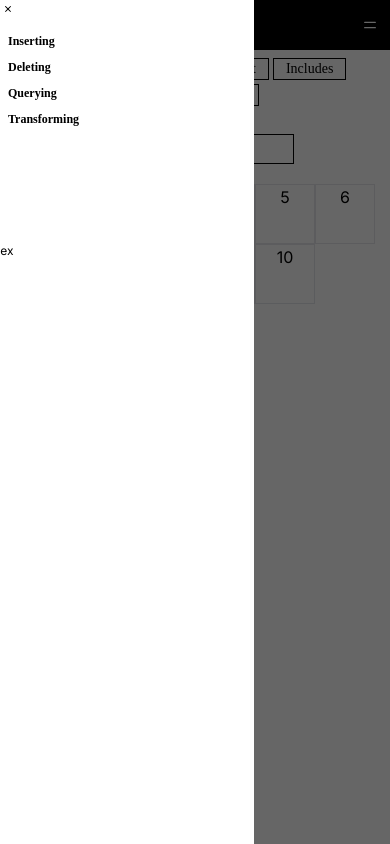
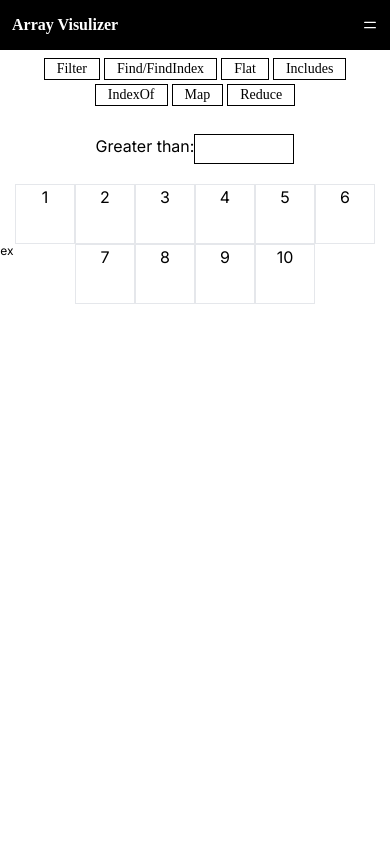
Before and after one commit to JaimeenMakavana/Array-Visulizer, a Next.js app: page /query in a window 390 px wide. Built offline with nearby package versions, Linux system fonts and the light colour scheme; a web font is replaced by a local one.

Commit message:
map method added

```diff
--- a/src/app/query/page.tsx
+++ b/src/app/query/page.tsx
@@ -6,6 +6,7 @@ import FlatComponent from "@/components/Querying/FlatComponent";
 import IncludeComponent from "@/components/Querying/IncludeCompo";
 import IndexOfComponent from "@/components/Querying/IndexOfComponent";
 import MapComponent from "@/components/Querying/MapComponent";
+import ReduceComponent from "@/components/Querying/ReduceComp";
 import React, { useState } from "react";
 
 const Page = () => {
@@ -74,6 +75,9 @@ const Page = () => {
     { label: 9, isMapped: false },
     { label: 10, isMapped: false },
   ]);
+
+  const [ReduceArr, setReduceArr] = useState([1, 2, 3, 4, 5, 6, 7, 8, 9, 10]);
+  console.log("ReduceArr::: ", ReduceArr);
 
   // ---handle filter------//
   const handleFilter = () => {
@@ -162,6 +166,19 @@ const Page = () => {
     }
   };
 
+  // --- handleReduce --- //
+  const handleReduce = () => {
+    setQueryMethod("reduce");
+    if (QueryMethod === "reduce" && ReduceArr.length > 1) {
+      const newArr: any = ReduceArr.reduce((acc: any, ini: any) => {
+        return acc + ini;
+      }, 0);
+      setReduceArr(newArr);
+    } else if (QueryMethod === "reduce" && ReduceArr.length === 0) {
+      setReduceArr([1, 2, 3, 4, 5, 6, 7, 8, 9, 10]);
+    }
+  };
+
   return (
     <div className="h-full overflow-y-auto">
       <div className=" flex flex-wrap py-2 gap-1 justify-center px-5">
@@ -171,6 +188,7 @@ const Page = () => {
         <Button name="Includes" handleClick={handleInclude} />
         <Button name="IndexOf" handleClick={handleIndexOf} />
         <Button name="Map" handleClick={handleMap} />
+        <Button name="Reduce" handleClick={handleReduce} />
       </div>
 
       {/* --methods-- */}
@@ -189,6 +207,7 @@ const Page = () => {
 
       {QueryMethod === "indexOf" && <IndexOfComponent Arr={IndexArr} />}
       {QueryMethod === "map" && <MapComponent Arr={mapArray} />}
+      {QueryMethod === "reduce" && <ReduceComponent Arr={ReduceArr} />}
     </div>
   );
 };
--- a/src/components/Navbar.tsx
+++ b/src/components/Navbar.tsx
@@ -28,7 +28,7 @@ const Navbar = () => {
     }
   }, [MobileMenuToggle]);
   return (
-    <div className="fixed inset-x-0 bg-black playwrite text-white h-[50px] flex justify-between items-center font-semibold px-3">
+    <div className="fixed inset-x-0 bg-black playwrite text-white h-[50px] flex justify-between items-center font-semibold px-3 md:justify-center">
       <p>Array Visulizer</p>
       <TbMenu
         className=" text-white md:hidden"
@@ -38,7 +38,7 @@ const Navbar = () => {
       {/* mobile menu: */}
       <div
         className={`${
-          MobileMenuToggle && "hidden"
+          !MobileMenuToggle && "hidden"
         } fixed inset-0 bg-black/60  md:hidden`}
       >
         <div className={`w-[65%] bg-white relative h-full`}>
--- /dev/null
+++ b/src/components/Querying/ReduceComp.tsx
@@ -0,0 +1,31 @@
+import React from "react";
+
+const ReduceComponent = ({ Arr }: { Arr: any }) => {
+  return (
+    <div>
+      <h1 className="text-center font-semibold">Reduce Method</h1>
+
+      <div className="flex flex-wrap justify-center">
+        {Arr.length > 0 ? (
+          Arr?.map((ele: any, index: number) => (
+            <div key={ele} className="flex flex-col">
+              <div className={`size-[60px] border text-center `}>{ele}</div>
+              {/* <div className={`size-[60px] border text-center `}>10</div> */}
+              <div className="text-center text-xs relative">
+                {index === 0 && (
+                  <p className="absolute bottom-0 -left-8 text-xs -top-[1px]">
+                    index
+                  </p>
+                )}
+              </div>
+            </div>
+          ))
+        ) : (
+          <div className={`size-[60px] border text-center `}>55</div>
+        )}
+      </div>
+    </div>
+  );
+};
+
+export default ReduceComponent;
```
